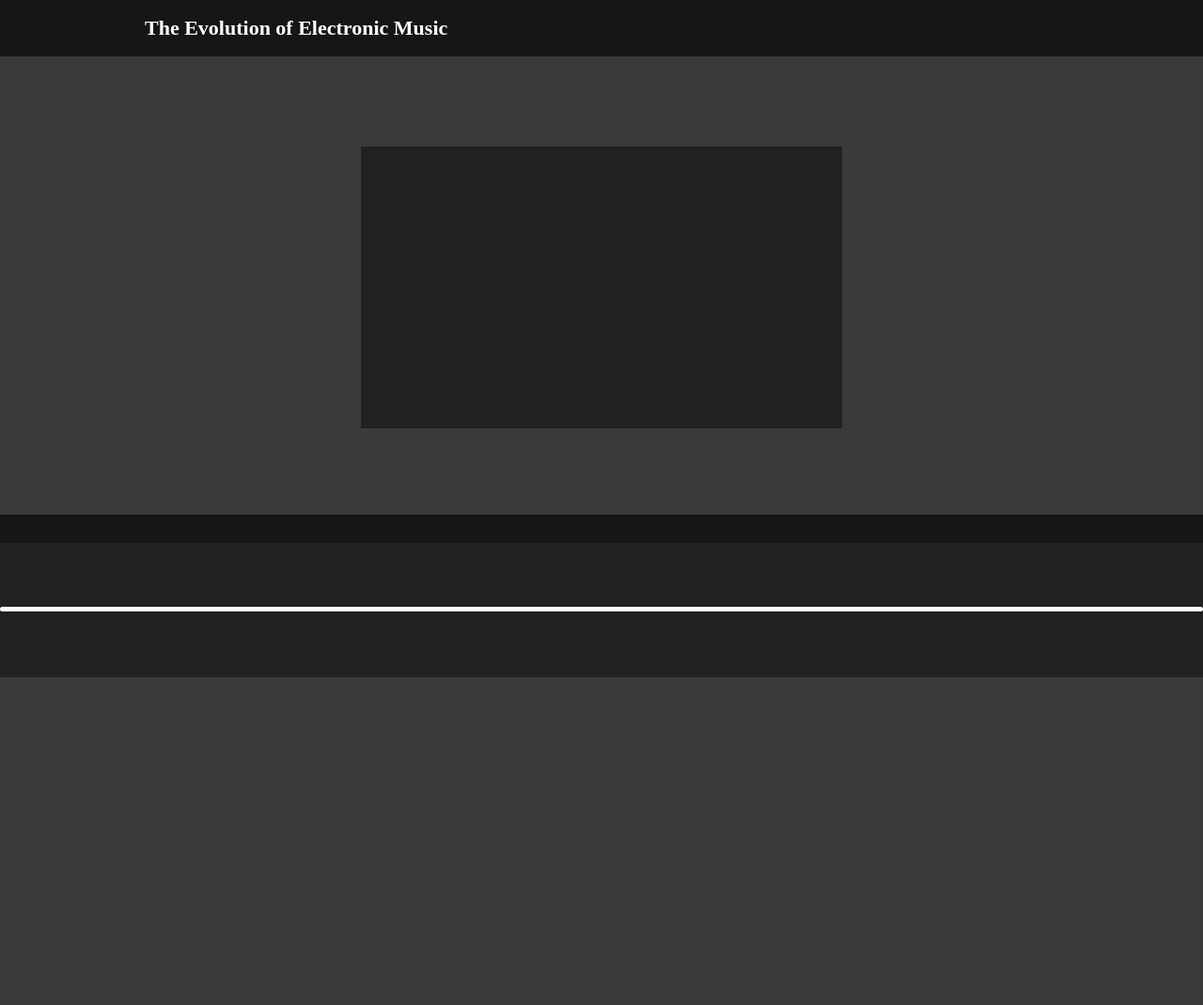
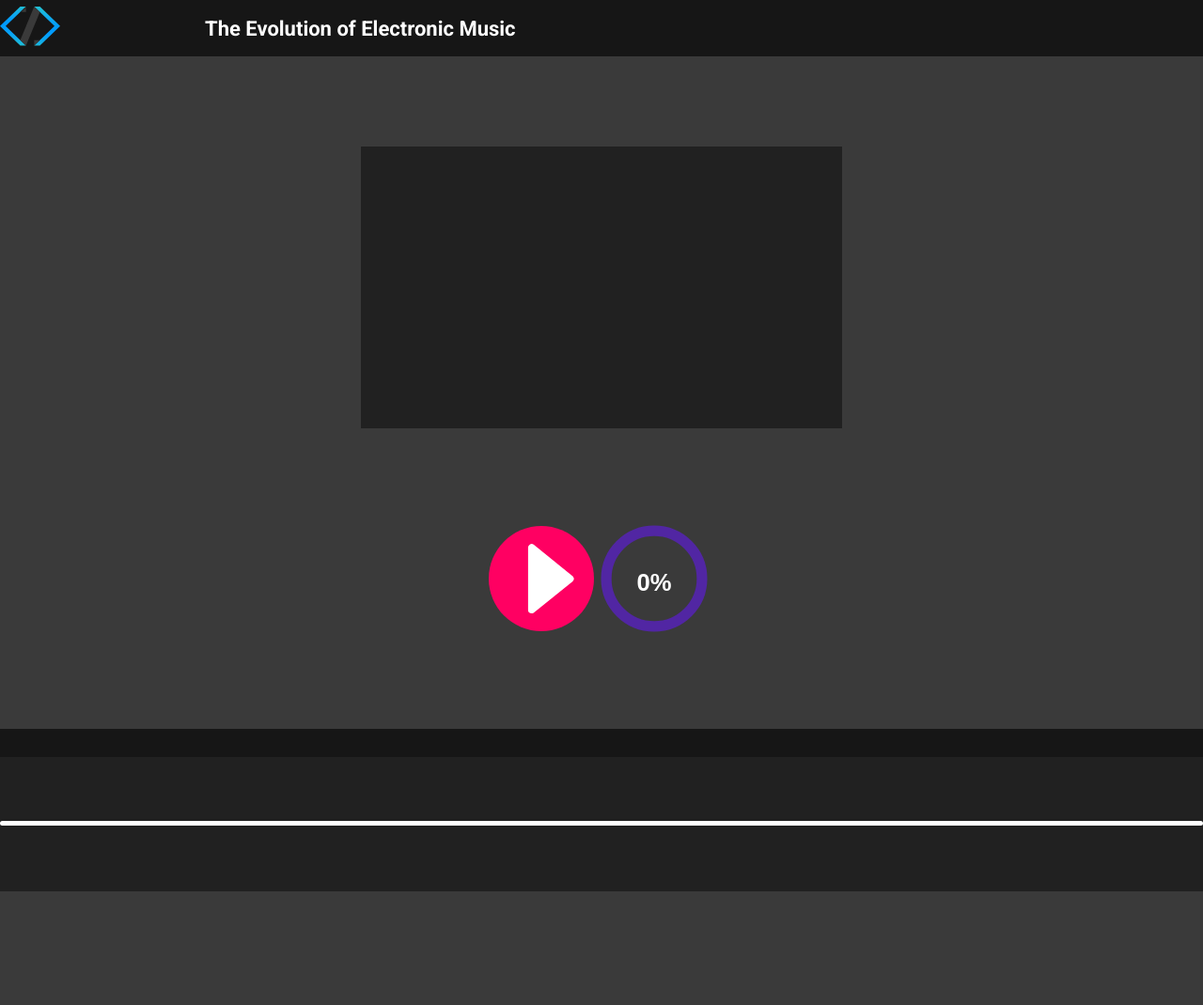
Before and after one commit to karolinavalentova2/timeline, a PHP site: page /timeline.html in a window 1280 px wide. Shown: the whole page at 94% size. Before the commit the page ends 721 px from the top, so only its background shows below. Run offline with PHP 8.4, Linux system fonts and the light colour scheme.

Commit message:
added music player and donut chart

```diff
--- a/timeline.css
+++ b/timeline.css
@@ -7,6 +7,7 @@ body {
   padding: 0;
   background: #3a3a3a;
   overflow: hidden;
+  font-family: 'Roboto', sans-serif;
 }
 
 header {
@@ -23,6 +24,8 @@ header h1 {
   font-size: 22px;
   padding-left: 7em;
 }
+
+#logo-container {width: 4rem;}
 
 #timeline {
   width: 100%;
@@ -133,3 +136,55 @@ header h1 {
 .show {
   display: block;
 }
+
+/* -------------------------- music player and donut chart */
+.play-song-container {
+  width: 100%;
+  display: flex;
+  align-items: center;
+  justify-content: center;
+}
+
+.donut-base {
+  stroke: #5126a3;
+}
+
+#donutFill {
+  stroke: #8652d0;
+  animation: donut 3s;
+}
+
+@keyframes donut {
+  0% {
+    stroke-dasharray: 0, 100;
+  }
+  100% {
+    stroke-dasharray: 100, 0;
+  }
+}
+
+.donut-text {
+  font-family: Arial, Helvetica, sans-serif;
+  fill: white;
+  font-size: 0.5em;
+  line-height: 1;
+  transform: translateY(0.5em);
+  font-weight: bold;
+}
+
+.donut {
+  width: 8rem;
+}
+
+/* ----------------------------------- play and stop btn */
+#playBtn {
+  width: 7rem;
+}
+
+#playBtn:hover {
+  cursor: pointer;
+}
+
+#stopMusic {
+  display: none;
+}
--- a/timeline.html
+++ b/timeline.html
@@ -6,16 +6,24 @@
   <meta name="viewport" content="width=device-width, initial-scale=1.0">
   <meta http-equiv="X-UA-Compatible" content="ie=edge">
   <link rel="stylesheet" type="text/css" href="timeline.css">
-  <title>Document</title>
+  <link href="https://fonts.googleapis.com/css?family=Roboto:400,700&display=swap" rel="stylesheet">
+  <title>Timeline Electronic Music</title>
 </head>
 
 <body>
   <header>
+    <div id="logo-container"></div>
     <h1>The Evolution of Electronic Music</h1>
   </header>
 
   <main>
     <div id="container"></div>
+    <div class="music-container">
+      <div class="play-song-container">
+        <div id="play-button-SVG"></div>
+        <div id="progressDonut"></div>
+      </div>
+    </div>
   </main>
 
   <footer>
--- a/timeline.js
+++ b/timeline.js
@@ -205,3 +205,74 @@ function resetMain(newMain) {
     $(newMain).prev().addClass('prev');
 
 }
+
+// --------------------------------------- music player and donut chart
+let isMusicPlaying = false;
+const MusicPlayer = new Audio("./assets/intro.mp3");
+let MusicPlayerPercentageUpdater;
+
+function doStart(){
+    loadSVG();
+}
+
+async function loadSVG() {
+    try {
+        const SVG = {
+            logo: await (await fetch("./assets/logo.svg")).text(),
+            playButton: await (await fetch("./assets/play-button.svg")).text(),
+            progressDonut: await (await fetch("./assets/progress-donut.svg")).text(),
+        };
+
+        document.getElementById('logo-container').innerHTML = SVG.logo;
+        document.getElementById('play-button-SVG').innerHTML = SVG.playButton;
+        startMusic();
+        document.getElementById('progressDonut').innerHTML = SVG.progressDonut;
+
+    } catch(error) {
+        console.error('Cannot read svg file, reason: ' + error.message);
+    }
+}
+
+function startMusic() {
+    const playButton = document.getElementById("playBtn");
+
+    playButton.onclick = async () => {
+        if(isMusicPlaying) {
+            MusicPlayer.pause();
+            MusicPlayer.currentTime = 0;
+            isMusicPlaying = false;
+            document.getElementById("playMusic").style.display = "block";
+            document.getElementById("stopMusic").style.display = "none";
+
+            clearInterval(MusicPlayerPercentageUpdater);
+            document.getElementById('donutText').textContent = '0%';
+            doResetPlayDonut();
+        } else {
+            await MusicPlayer.play();
+            isMusicPlaying = true;
+            document.getElementById("playMusic").style.display = "none";
+            document.getElementById("stopMusic").style.display = "block";
+
+            MusicPlayerPercentageUpdater = setInterval(() => {
+                const currentPlayedPercent = calculatePercentage(MusicPlayer.currentTime, MusicPlayer.duration);
+                document.getElementById('donutText').textContent = currentPlayedPercent + '%';
+
+                doStartPlayDonut(currentPlayedPercent);
+            }, 500);
+        }
+    }
+}
+
+function doStartPlayDonut(currentPlayedPercent) {
+    document.getElementById('donutFill').setAttribute('stroke-dasharray', `${ currentPlayedPercent } ${ 100 - parseInt(currentPlayedPercent) }`)
+}
+
+function doResetPlayDonut() {
+    document.getElementById('donutFill').setAttribute('stroke-dasharray', `0 100`)
+}
+
+function calculatePercentage(currentSeconds, totalSeconds) {
+    return String(Math.round((currentSeconds / totalSeconds) * 100));
+}
+
+document.body.onload = doStart;
```
Also changed, not shown: assets/logo.svg (added), assets/play-button.svg (added), assets/progress-donut.svg (added), 1 other file.
